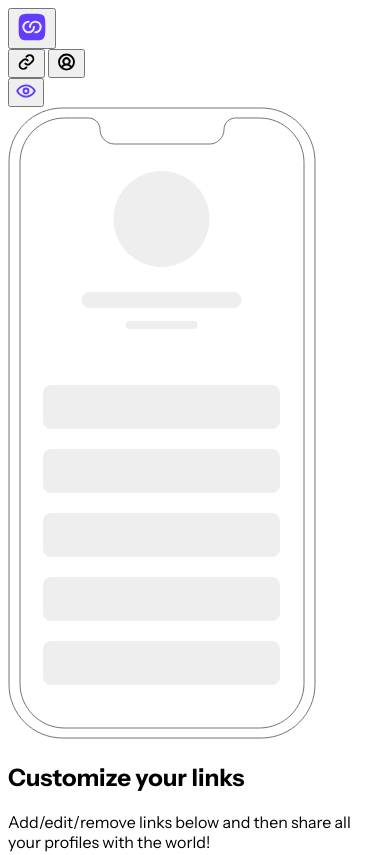
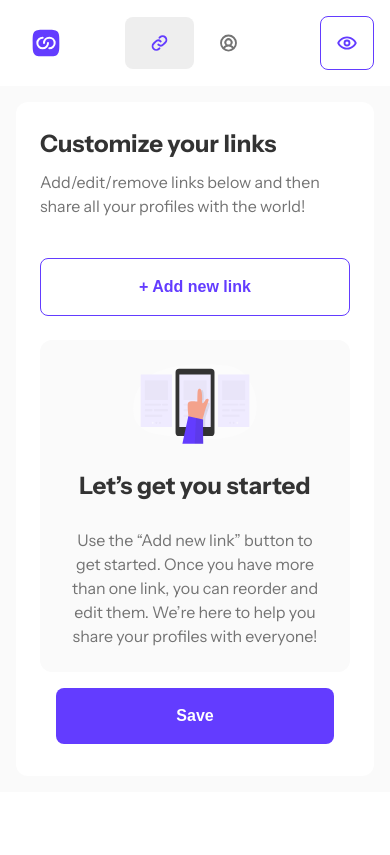
Before and after one commit to macin-dev/linkAppSharing, a plain HTML site: page index.html in a window 390 px wide. Shown: the top 855 px of the page. Drawn offline with Linux system fonts and the light colour scheme.

Commit message:
feat(styles): add styles for mobile versions
- Button component for primary and secondary versions
- Header and tabs styling
- Layout and the proper text formating

```diff
--- a/css/style.css
+++ b/css/style.css
@@ -26,7 +26,213 @@
   font-style: normal;
 }
 
+/* Normalize */
+body,
+h1,
+h2,
+p {
+  margin: 0;
+}
+
+/* General */
 body {
   font-family: "Instrument Sans", sans-serif;
   font-weight: 400;
 }
+
+/*
+  COMPONENTS
+  Button
+  Levels: Primary | Secondary
+*/
+
+.btn {
+  border: none;
+  background-color: transparent;
+  font-size: 16px;
+  font-weight: 600;
+  line-height: 1.5;
+  padding: 16px 24px;
+  border-radius: 8px;
+}
+
+.btn-primary {
+  background-color: var(--purple-600-color);
+  color: var(--white-color);
+}
+
+.btn-primary:active,
+.btn-primary:hover {
+  background-color: var(--purple-300-color);
+  box-shadow: 0 0 15px var(--purple-300-color);
+}
+
+.btn-secondary {
+  background-color: var(--white-color);
+  color: var(--purple-600-color);
+  border: 1px solid var(--purple-600-color);
+}
+
+.btn-secondary:active,
+.btn-secondary:hover {
+  background-color: var(--purple-active-color);
+}
+
+.btn-primary:disabled,
+.btn-secondary:disabled {
+  opacity: 0.25;
+}
+
+/* HEADER */
+/* Nav */
+.nav {
+  display: flex;
+  align-items: center;
+  justify-content: space-between;
+  padding: 16px 16px 16px 24px;
+}
+
+/* Buttons */
+.btn-header,
+.logo {
+  border: none;
+  background-color: transparent;
+}
+
+.btn-header {
+  padding: 16px;
+  border-radius: 8px;
+}
+
+.header-img {
+  display: block;
+}
+
+.btn-preview {
+  cursor: pointer;
+  border: 1px solid var(--purple-600-color);
+  transition: all 0.2s;
+}
+
+.btn-preview:active,
+.btn-preview:hover {
+  background-color: var(--purple-active-color);
+}
+
+/* Tabs */
+.tabs {
+  display: flex;
+}
+
+.tab {
+  border: none;
+  background-color: transparent;
+  display: flex;
+  gap: 8px;
+  padding: 16px 24px;
+  border-radius: 8px;
+  color: var(--grey-500-color);
+  font-weight: 600;
+  line-height: 1.5;
+}
+
+.tab:active,
+.tab:hover {
+  color: var(--purple-600-color);
+}
+
+.tab:active {
+  background-color: var(--purple-active-color);
+}
+
+.tab:hover {
+  cursor: pointer;
+}
+
+.tab-active {
+  background-color: var(--grey-100-color);
+  color: var(--purple-600-color);
+}
+
+/* SECTION CONTAINER */
+.section-container {
+  background-color: var(--grey-50-color);
+  padding: 16px;
+}
+
+/* LEFT LAYOUT - PHONE M0CKUP PREVIEW */
+.hide-preview {
+  display: none;
+}
+
+/* RIGHT LAYOUT - ADD LINK */
+.app {
+  background-color: var(--white-color);
+  padding: 24px 24px 16px 24px;
+  border-radius: 12px;
+}
+
+.app-title {
+  font-size: 24px;
+  font-weight: 700;
+  line-height: 1.5;
+  margin-bottom: 8px;
+  color: var(--grey-900-color);
+}
+
+.app-text {
+  font-size: 16px;
+  color: var(--grey-500-color);
+  line-height: 1.5;
+}
+
+/* Add link layout */
+.add-link-container {
+  display: flex;
+  flex-direction: column;
+  gap: 24px;
+  padding-top: 40px;
+}
+
+/* APP States */
+/* Add link - Form */
+.form-add-link {
+  display: flex;
+  flex-direction: column;
+}
+
+.form-add-link button {
+  margin: 16px;
+}
+
+/* Add link - Empty state */
+.add-link-empty {
+  background-color: var(--grey-50-color);
+  padding: 24px;
+  border-radius: 12px;
+}
+
+.add-link-hero {
+  display: flex;
+  flex-direction: column;
+  align-items: center;
+  gap: 24px;
+}
+
+.add-link-hero img {
+  height: 80px;
+}
+
+.add-link-hero h2 {
+  font-size: 24px;
+  color: var(--grey-900-color);
+  font-weight: 700;
+  line-height: 1.5;
+}
+
+.add-link-hero p {
+  font-size: 16px;
+  line-height: 1.5;
+  color: var(--grey-500-color);
+  text-align: center;
+}
--- a/index.html
+++ b/index.html
@@ -26,7 +26,7 @@
           <img
             src="/assets/images/logo-devlinks-small.svg"
             alt="devlinks logo"
-            class="header-icon"
+            class="header-img"
           />
         </button>
 
@@ -69,15 +69,15 @@
           <img
             src="/assets/images/icon-preview-header.svg"
             alt="icon eye"
-            class="header-icon"
+            class="header-img"
           />
         </button>
       </nav>
     </header>
 
-    <section>
+    <section class="section-container">
       <!-- User read-only -->
-      <div class="phone-mockup-preview">
+      <div class="phone-mockup-preview hide-preview">
         <img
           src="/assets/images/illustration-phone-mockup.svg"
           alt="a mockup phone to preview the end result of displaying links"
@@ -85,37 +85,41 @@
       </div>
 
       <!-- User interaction -->
-      <main>
-        <h1>Customize your links</h1>
-        <p>
+      <main class="app">
+        <h1 class="app-title">Customize your links</h1>
+        <p class="app-text">
           Add/edit/remove links below and then share all your profiles with the
           world!
         </p>
 
+        <div class="add-link-container">
           <!-- Toggle button -->
-        <button type="button">&plus; Add new link</button>
+          <button type="button" class="btn btn-secondary">
+            &plus; Add new link
+          </button>
 
           <!-- Interactive form -->
-        <form>
+          <form class="form-add-link">
             <!-- Default state - empty -->
-          <div class="add-link-container">
-            <article class="add-link-hint">
+            <div class="add-link-empty">
+              <article class="add-link-hero">
                 <img
                   src="/assets/images/illustration-empty.svg"
                   alt="an illustration showing a hand touching a phone screen"
                 />
                 <h2>Let’s get you started</h2>
                 <p>
-                Use the “Add new link” button to get started. Once you have more
-                than one link, you can reorder and edit them. We’re here to help
-                you share your profiles with everyone!
+                  Use the “Add new link” button to get started. Once you have
+                  more than one link, you can reorder and edit them. We’re here
+                  to help you share your profiles with everyone!
                 </p>
               </article>
             </div>
 
             <!-- Submit button -->
-          <button type="submit">Save</button>
+            <button type="submit" class="btn btn-primary">Save</button>
           </form>
+        </div>
       </main>
     </section>
   </body>
```
Lines whose indentation alone changed are shown as unchanged.
